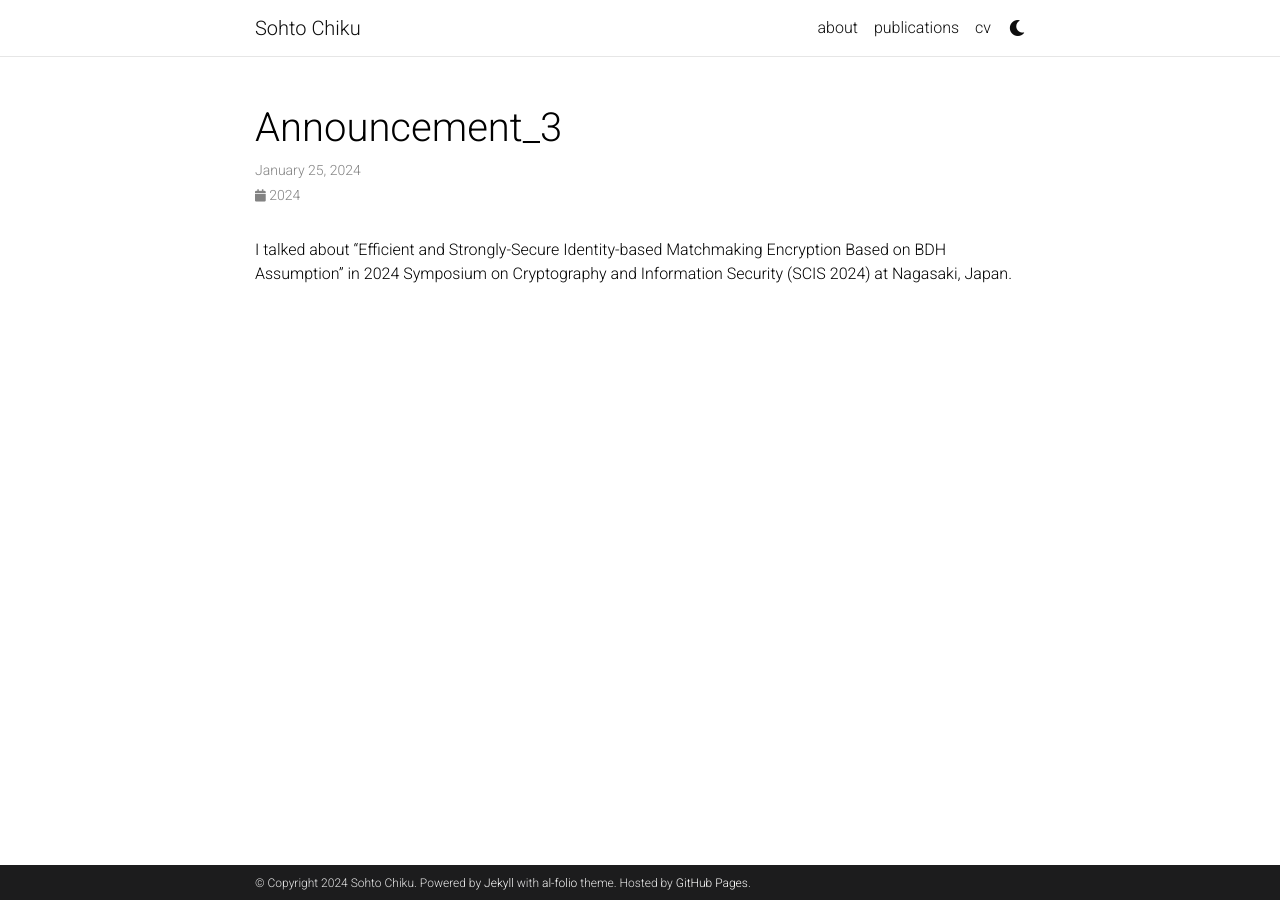
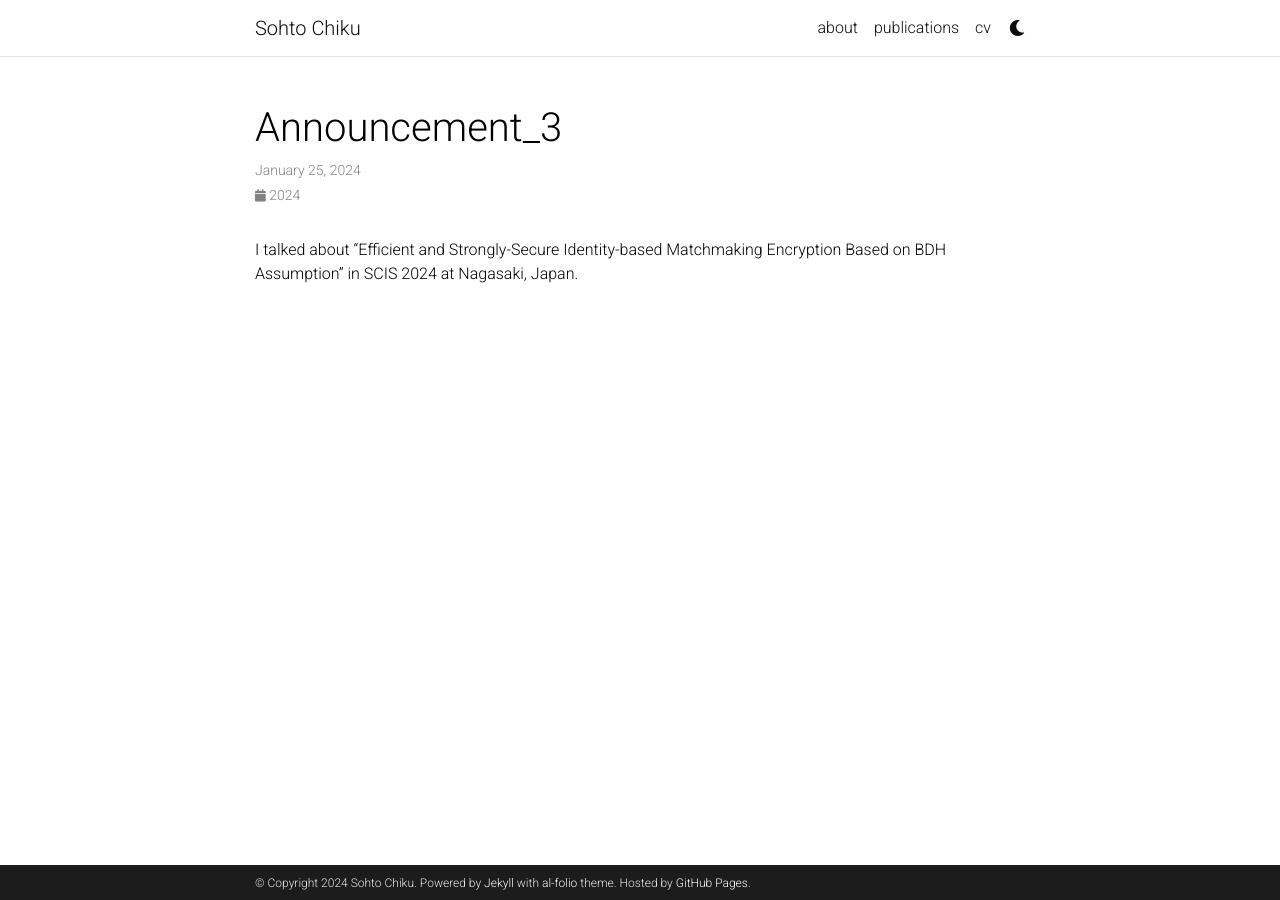
Before and after one commit to csort99/csort99.github.io, a Jekyll site: the page built from _news/announcement_3.md, in a window 1280 px wide. Built offline with Jekyll 4.4.1, drawn with Linux system fonts in a browser that asks for light colours; comment, search, counter and statistics services are not loaded; a style sheet for code colours, icons or effects is not loaded.

Commit message:
Update announcement_3.md

```diff
--- a/_news/announcement_3.md
+++ b/_news/announcement_3.md
@@ -4,4 +4,4 @@ date: 2024-01-25
 inline: true
 ---
 
-I talked about "Efficient and Strongly-Secure Identity-based Matchmaking Encryption Based on BDH Assumption" in 2024 Symposium on Cryptography and Information Security (SCIS 2024) at Nagasaki, Japan.
+I talked about "Efficient and Strongly-Secure Identity-based Matchmaking Encryption Based on BDH Assumption" in SCIS 2024 at Nagasaki, Japan.
```
